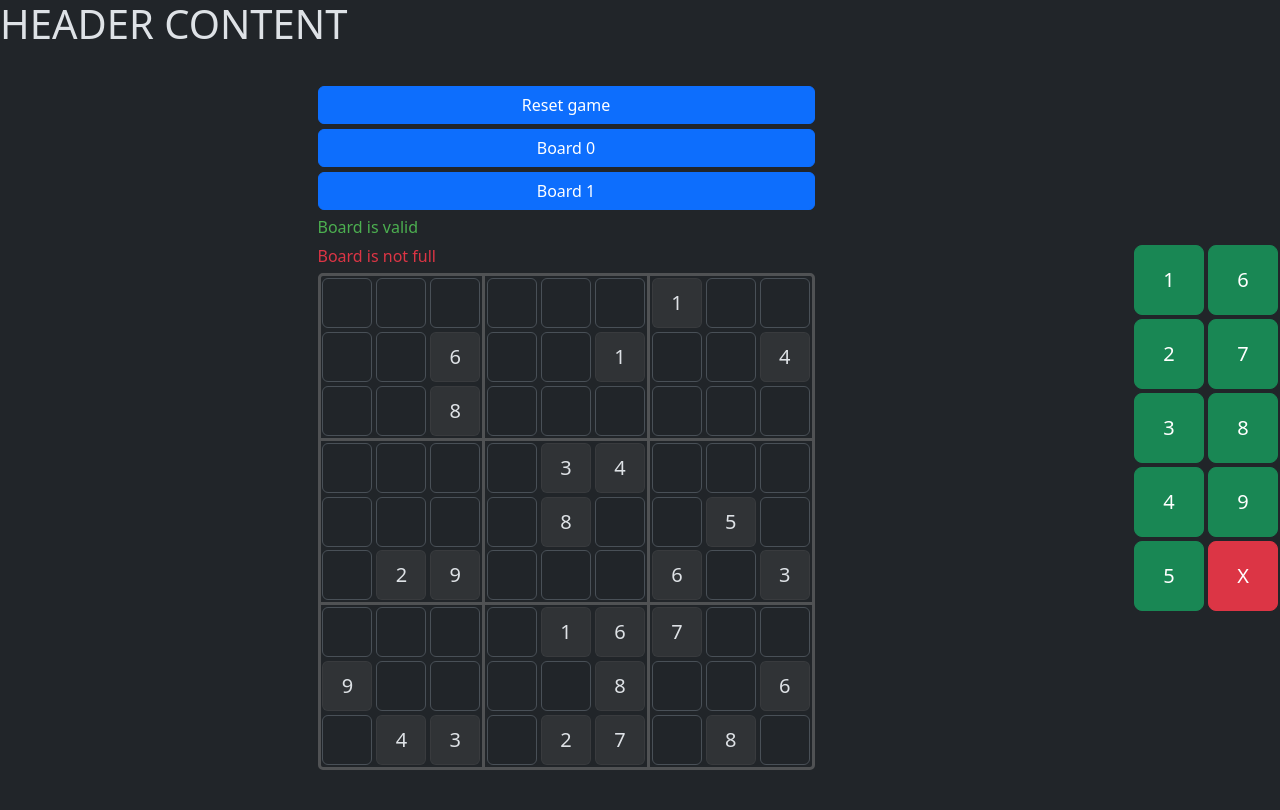
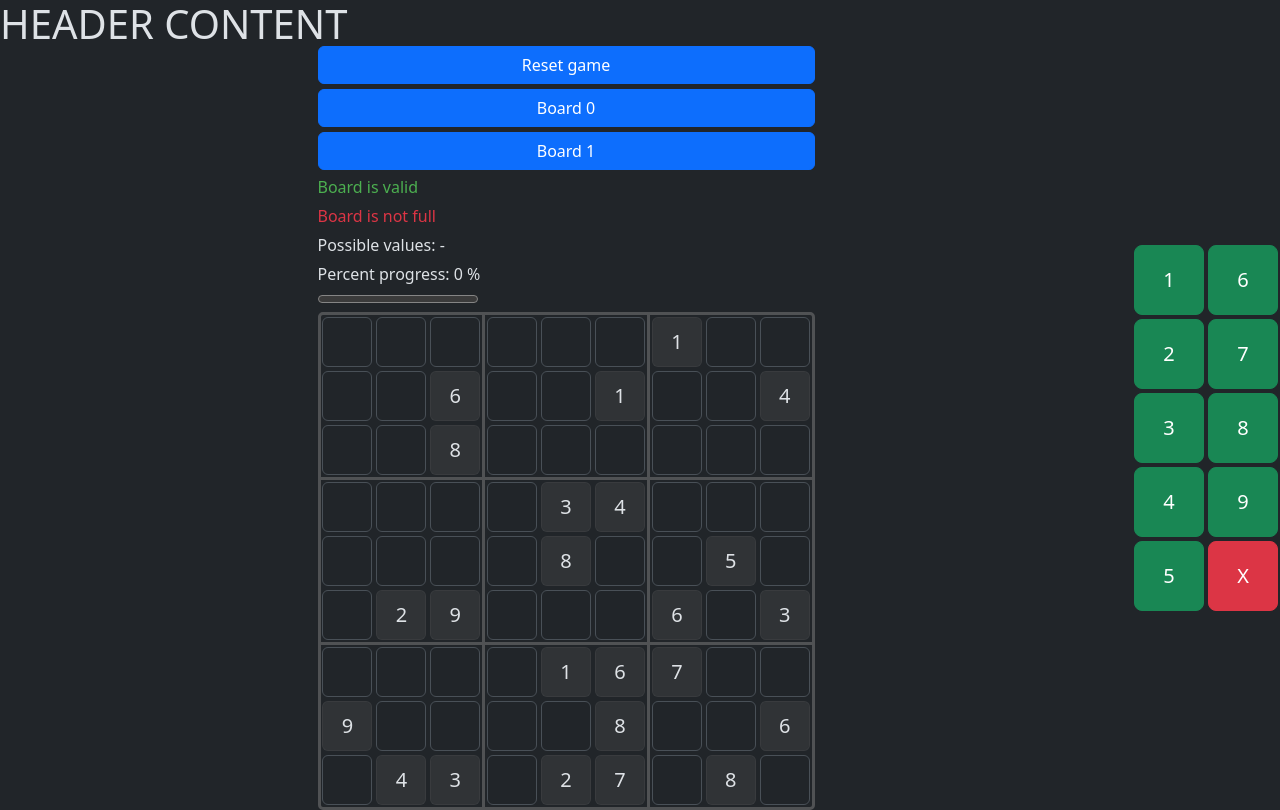
Before and after one commit to JakubGorecki728/SudokuVue, a Vue app: page /sudoku in a window 1280 px wide. Built offline with nearby package versions, Linux system fonts and the light colour scheme.

Commit message:
sudoku storage progress implemented and little code refator

```diff
--- a/src/components/Sudoku/NewSudokuBoard.vue
+++ b/src/components/Sudoku/NewSudokuBoard.vue
@@ -1,19 +1,24 @@
 <script setup lang="ts">
-import { ref } from 'vue';
-import { onMounted } from 'vue';
-import { SudokuBoard } from '@/utils/sudoku-board';
-import type { CellStringPos, CellObjPos, Cell } from '@/types/sudoku-types';
-import _ from "lodash"
-import { appTheme } from '@/stores/app-theme';
-import { SingletonTest } from '@/utils/singleton-test';
+import { getDOM } from '@/main';
 import NewSudokuCell from './NewSudokuCell.vue';
 import { sudokuBoard } from '@/stores/sudoku';
+import { onMounted } from 'vue';
 
     const board = sudokuBoard();
     const innerBorder = (idx: number | string) => ['3', '6'].includes(idx+'');
 
+    onMounted(() => {
+        setTimeout(() => {
+            getDOM().body.addEventListener('keydown', (e) => {
+                keyEventHandler(e);
+            });
+        });
+    });
 
-
+    const keyEventHandler = (e: KeyboardEvent) => {
+        board.setValue(e.key);
+        board.changeSelection(e.key);
+    }
 </script>
 
 
@@ -27,11 +32,12 @@ import { sudokuBoard } from '@/stores/sudoku';
         <button class="btn btn-primary" @click="board.newGame(1)">Board 1</button>
         <div :class="{ 'text-danger': !board.isValid, 'text-success': board.isValid }">Board is {{ board.isValid ? 'valid' : 'invalid' }}</div>
         <div :class="{ 'text-danger': !board.isFull, 'text-success': board.isFull }">Board is {{ board.isFull ? 'full' : 'not full' }}</div>
+        <div>Possible values: {{ board.possibleValues.length ? board.possibleValues.join(', ') : ' - ' }}</div>
+        <div>Percent progress: {{ board.percentProgress }} %</div>
+        <progress max="100" :value="board.percentProgress"></progress>
 
 
         <div
-        tabindex="0"
-        @keydown="board.setValue($event.key); board.changeSelection($event.key)"
         v-if="board"
         class="borders d-flex flex-column"
         style="width: 497px;"
@@ -51,7 +57,7 @@ import { sudokuBoard } from '@/stores/sudoku';
                 }">
 
                     <NewSudokuCell
-                    :cell="cell"
+                    :cell="(cell as any)"
                     @cell-focusin="board.setSelection($event)"
                     ></NewSudokuCell>
 
--- a/src/components/Sudoku/NewSudokuCell.vue
+++ b/src/components/Sudoku/NewSudokuCell.vue
@@ -1,10 +1,9 @@
 <script setup lang="ts">
 import type { ISudokuCell } from '@/stores/sudoku';
-import type { Cell, ValueRange } from '@/types/sudoku-types';
-import { computed, ref, watch } from 'vue';
+import type { ValueRange } from '@/types/sudoku-types';
 
-    const props = defineProps<{
-        cell: ISudokuCell
+    defineProps<{
+        cell: Readonly<ISudokuCell>
     }>();
 
     const emit = defineEmits<{
--- a/src/stores/sudoku.ts
+++ b/src/stores/sudoku.ts
@@ -1,9 +1,8 @@
-import type { ArrStruct, ReadableStruct, ValueRange } from "@/types/sudoku-types";
-import { SudokuGenerator } from "@/utils/sudoku-generator";
+import type { ArrStruct, IntRange, ReadableStruct, ValueRange } from "@/types/sudoku-types";
 import { SudokuUtils } from "@/utils/sudoku-utils";
 import _ from "lodash";
 import { defineStore } from "pinia";
-import { computed, readonly, ref, watch, type Ref, type ComputedRef } from "vue";
+import { computed, ref, type Ref, type ComputedRef } from "vue";
 
 
 
@@ -11,11 +10,12 @@ export const sudokuBoard = defineStore('sudoku-board', () => {
 
     const _boardNo = ref(0);
     const _generated = computed(() => boards[_boardNo.value]);
-
-    const _currentStruct = ref<ArrStruct<ValueRange | 0>>(_generated.value);
+    const _currentStruct = ref<ReadableStruct>(_generated.value);
     const _validityStruct = computed(() => SudokuUtils.getValidityStruct(_currentStruct.value));
-
     const _currentSelection = ref<ISudokuCell | null>(null);
+    const _valueChangeHandler = () => {
+      _currentStruct.value = SudokuUtils.mapCell(rows, (cell) => cell.value.value);
+    };
 
     const rows = SudokuUtils.mapCell(_generated.value, (value, row, col) => {
       const val = ref(value);
@@ -31,12 +31,9 @@ export const sudokuBoard = defineStore('sudoku-board', () => {
       } as ISudokuCell
     });
 
-    const _valueChangeHandler = () => { setTimeout(() => {
-      _currentStruct.value = SudokuUtils.mapCell(rows, (cell) => cell.value.value);
-    })};
-
     const setSelection = (e: { row: ValueRange, col: ValueRange } | null) => {
-      _currentSelection.value = !e ? null : (SudokuUtils.findCell(rows, (cell, row, col) => e.row === row && e.col === col) ?? null) as any;
+      _currentSelection.value = !e ? null : (SudokuUtils
+        .findCell(rows, (cell, row, col) => e.row === row && e.col === col) ?? null) as any;
     };
 
     const setValue = (value: KeyboardEvent['key'] | (ValueRange | 0 | null)) => {
@@ -44,35 +41,33 @@ export const sudokuBoard = defineStore('sudoku-board', () => {
 
       const values = [1, 2, 3, 4, 5, 6, 7, 8, 9];
       const deletes = [null, 0, 'Backspace', 'Delete', '0'];
-      const _value: ValueRange | 0 | undefined = values.some(el => el == value) ? parseInt(value+'') as ValueRange : deletes.some(el => el === value) ? 0 : undefined;
+      const _value: ValueRange | 0 | undefined = values.some(el => el == value) ?
+        parseInt(value+'') as ValueRange :
+        deletes.some(el => el === value) ? 0 : undefined;
 
       if (_value === undefined) return;
 
       _currentSelection.value.value = _value as any;
       _valueChangeHandler();
+    };
 
-    }
-
-    const changeSelection = (direction: KeyboardEvent['key']) => {
+    const changeSelection = (key: KeyboardEvent['key']) => {
       if (!_currentSelection.value) return;
-      const key = direction;
-      const dir = {
+      const direction = {
           up: ['ArrowUp', 'W', 'w'],
           left: ['ArrowLeft', 'A', 'a'],
           down: ['ArrowDown', 'S', 's'],
           right: ['ArrowRight', 'D', 'd']
       }
-      if (!Object.values(dir).flat().includes(key)) return;
+      if (!Object.values(direction).flat().includes(key)) return;
 
       const pos = { row: _currentSelection.value.row, col: _currentSelection.value.col};
-      dir.up.includes(key) ? pos.row > 1 ? pos.row-- : pos.row = 9 :
-      dir.left.includes(key) ? pos.col > 1 ? pos.col-- : pos.col = 9 :
-      dir.down.includes(key) ? pos.row < 9 ? pos.row++ : pos.row = 1 :
-      dir.right.includes(key) ? pos.col < 9 ? pos.col++ : pos.col = 1 : '';
+      direction.up.includes(key) ? pos.row > 1 ? pos.row-- : pos.row = 9 :
+      direction.left.includes(key) ? pos.col > 1 ? pos.col-- : pos.col = 9 :
+      direction.down.includes(key) ? pos.row < 9 ? pos.row++ : pos.row = 1 :
+      direction.right.includes(key) ? pos.col < 9 ? pos.col++ : pos.col = 1 : '';
       setSelection(pos);
     };
-
-
 
     const newGame = (boardNumber: number) => {
       _boardNo.value = boardNumber;
@@ -89,10 +84,31 @@ export const sudokuBoard = defineStore('sudoku-board', () => {
 
     const isValid = computed(() => SudokuUtils.isValidityStructValid(_validityStruct.value));
 
-    const isFull = computed(() => SudokuUtils.isBoardFull(_currentStruct.value));
+    const isFull = computed(() => percentProgress.value === 100);
 
-    return { rows, setSelection, setValue, changeSelection, resetGame, newGame, isValid, isFull } as ISudokuBoard
+    const possibleValues = computed(() => !_currentSelection.value ? [] :
+      SudokuUtils.getPotentialValuesForCell(_currentStruct.value, _currentSelection.value.row, _currentSelection.value.col)
+    );
 
+    const percentProgress = computed(() => {
+      const countFilled = (struct: ReadableStruct) => struct.flat().filter(el => el !== 0).length;
+      const initialFilled = countFilled(_generated.value);
+      const currentFilled = countFilled(_currentStruct.value);
+      return Math.floor(((currentFilled - initialFilled) / (81 - initialFilled))*100);
+    });
+
+    return {
+      rows,
+      setSelection,
+      setValue,
+      changeSelection,
+      newGame,
+      resetGame,
+      isValid,
+      isFull,
+      possibleValues,
+      percentProgress
+    } as ISudokuBoard
 });
 
   export interface ISudokuBoard {
@@ -104,6 +120,8 @@ export const sudokuBoard = defineStore('sudoku-board', () => {
     setSelection: (e: { row: ValueRange, col: ValueRange } | null) => void;
     isFull: ComputedRef<boolean>;
     isValid: ComputedRef<boolean>;
+    possibleValues: ComputedRef<ValueRange[]>;
+    percentProgress: ComputedRef<IntRange<0, 100>>;
   }
 
   export interface ISudokuCell {
```
Also changed, not shown: src/components/AppFilter.vue (+3 -19 lines), src/components/AppTable.vue (+7 -10 lines).
